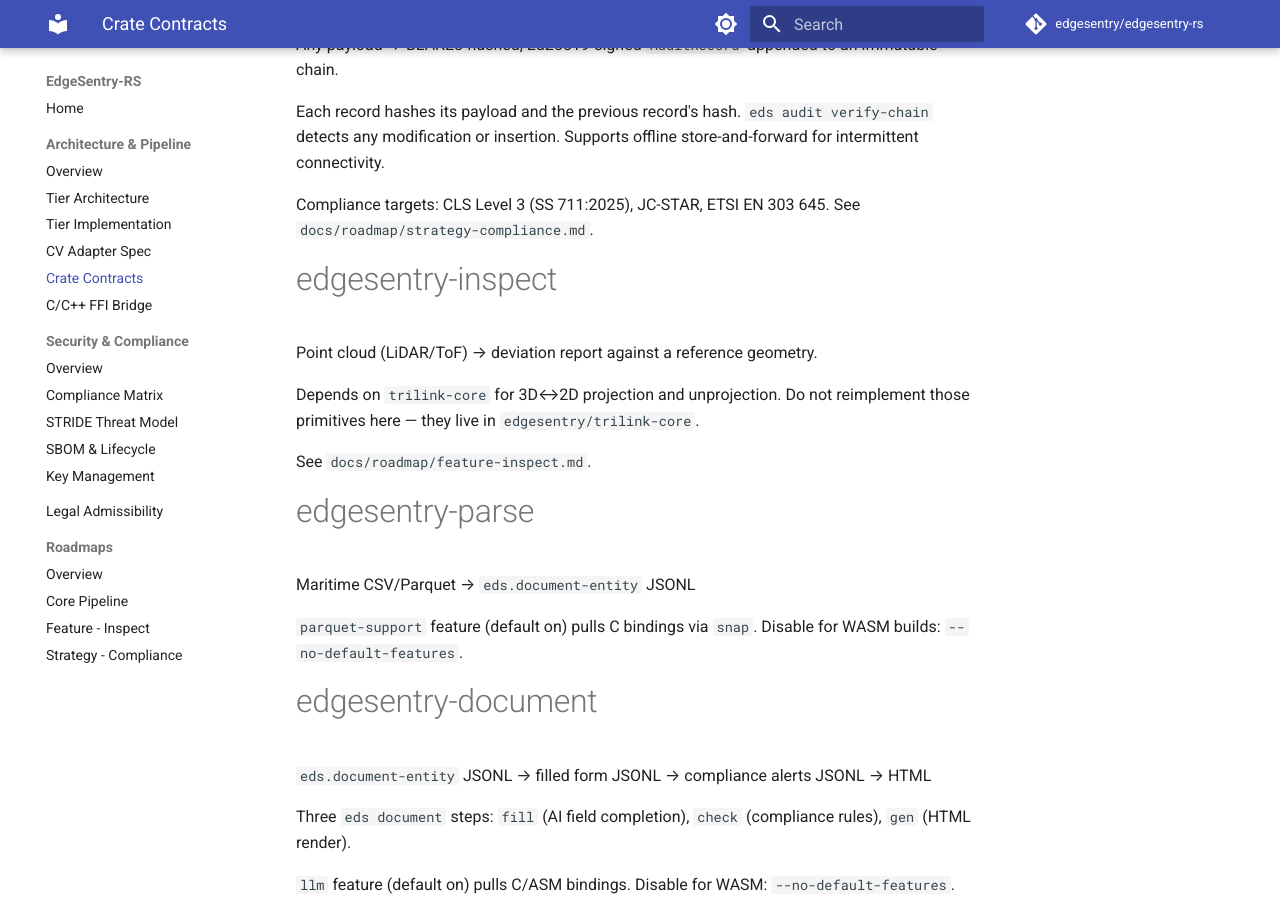
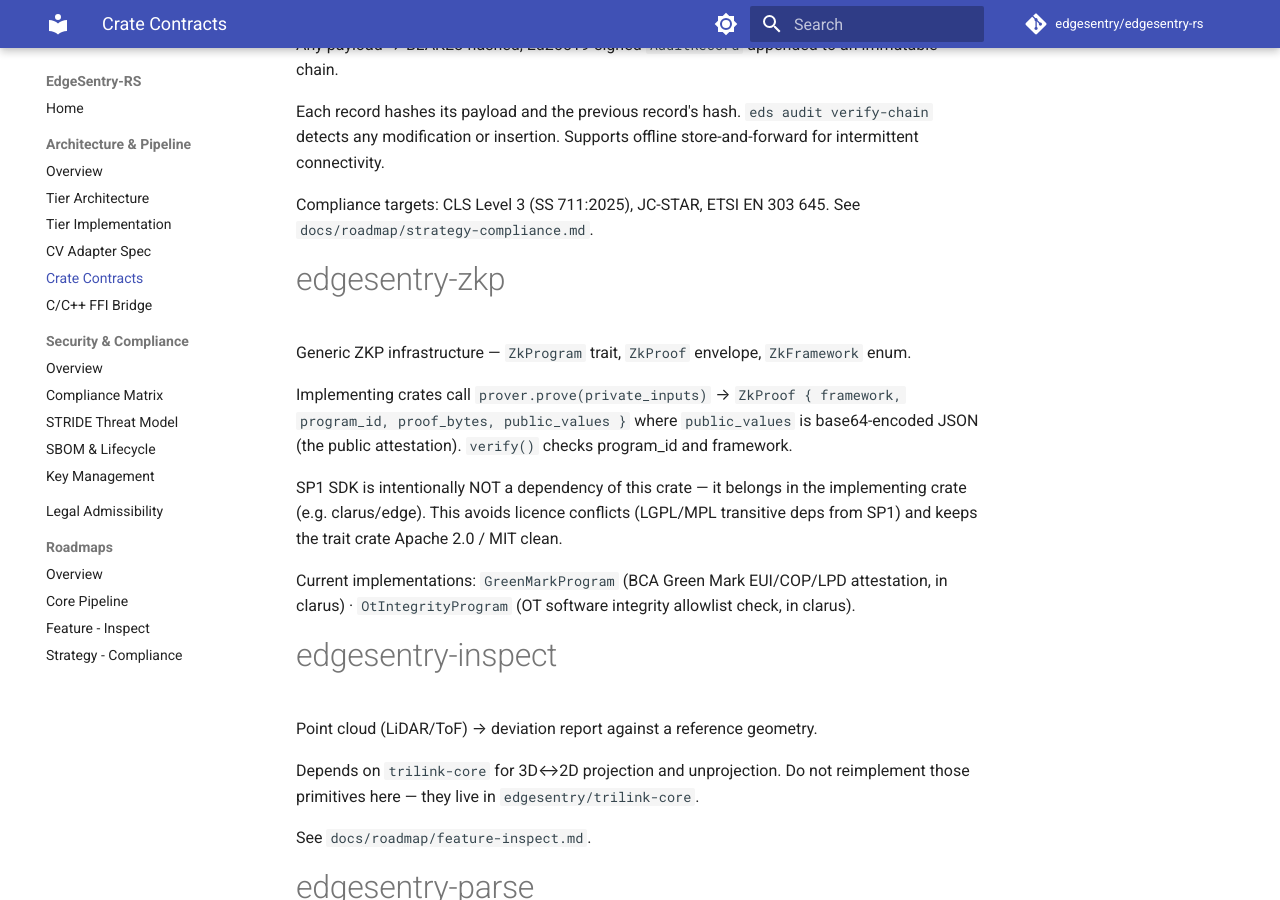
Before and after one commit to edgesentry/edgesentry-rs, an MkDocs documentation site: the page built from docs/crates.md, in a window 1280 px wide and 900 px high, scrolled down 2503 px. Built offline with MkDocs 1.6.1 and Material for MkDocs 9.7.7, drawn with Linux system fonts in a browser that asks for light colours; comment, search, counter and statistics services are not loaded.

Commit message:
docs: add edgesentry-zkp crate to README and crates.md
Co-Authored-By: Claude Sonnet 4.6 <noreply@anthropic.com>

```diff
--- a/docs/crates.md
+++ b/docs/crates.md
@@ -82,6 +82,16 @@ Each record hashes its payload and the previous record's hash. `eds audit verify
 
 Compliance targets: CLS Level 3 (SS 711:2025), JC-STAR, ETSI EN 303 645. See `docs/roadmap/strategy-compliance.md`.
 
+# edgesentry-zkp
+
+Generic ZKP infrastructure — `ZkProgram` trait, `ZkProof` envelope, `ZkFramework` enum.
+
+Implementing crates call `prover.prove(private_inputs)` → `ZkProof { framework, program_id, proof_bytes, public_values }` where `public_values` is base64-encoded JSON (the public attestation). `verify()` checks program_id and framework.
+
+SP1 SDK is intentionally NOT a dependency of this crate — it belongs in the implementing crate (e.g. clarus/edge). This avoids licence conflicts (LGPL/MPL transitive deps from SP1) and keeps the trait crate Apache 2.0 / MIT clean.
+
+Current implementations: `GreenMarkProgram` (BCA Green Mark EUI/COP/LPD attestation, in clarus) · `OtIntegrityProgram` (OT software integrity allowlist check, in clarus).
+
 # edgesentry-inspect
 
 Point cloud (LiDAR/ToF) → deviation report against a reference geometry.
```
Also changed, not shown: README.md (+1 -0 lines).
